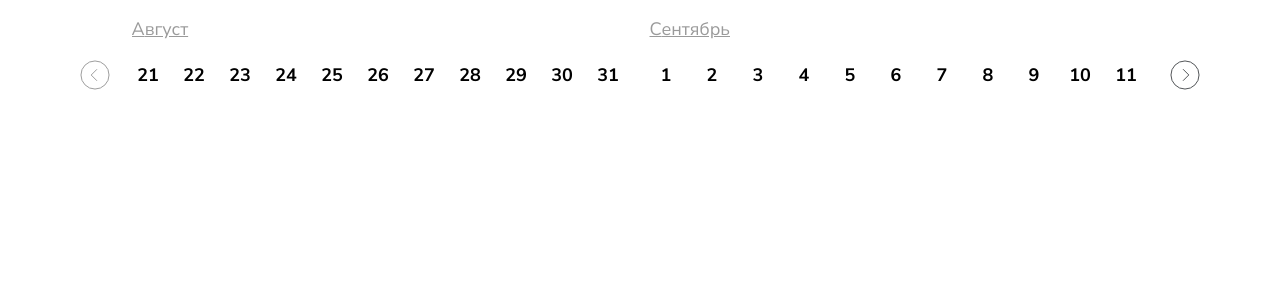
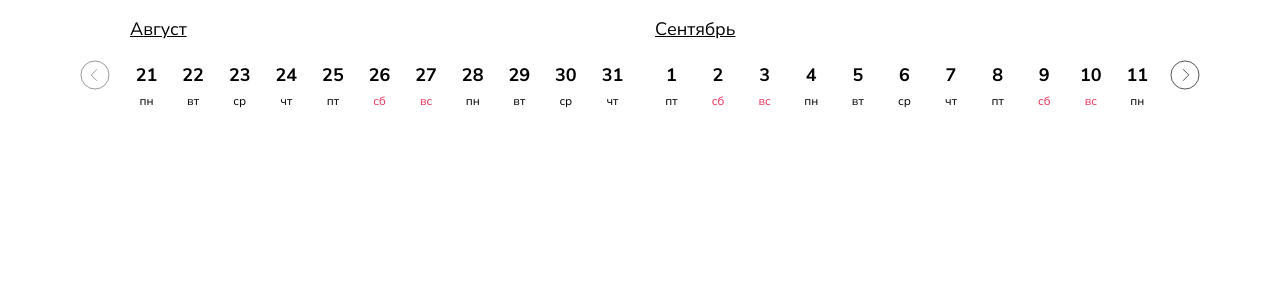
Before and after one commit to by-the-ticket-take-the-ride/frontend, a React (Create React App) app: page / in a window 1280 px wide. Shown: the top 300 px of the page. Built offline with nearby package versions, Linux system fonts and the light colour scheme.

Commit message:
fix: исправила некорректное отображение дней недели

```diff
--- a/src/components/Calendar/Calendar.css
+++ b/src/components/Calendar/Calendar.css
@@ -7,32 +7,61 @@
 
 .calendar__container {
   display: flex;
-  max-width: 1017px;
+  max-width: 1020px;
   position: relative;
   overflow: hidden;
   margin: auto;
-  /* width: calc(39 * 33px); */
+  background-color: rgba(255, 255, 255, 0.2);
+  border-radius: 10px;
+  /* width: calc(22 * 54px); */
 }
+
+.calendar__container::before {
+  content: "";
+  position: absolute;
+  top: -10px;
+  left: -10px;
+  right: -10px;
+  bottom: -10px;
+  background-color: rgba(255, 255, 255, 0.2);
+  filter: blur(10px);
+  z-index: -1;
+  border-radius: 20px; /* Радиус в два раза больше, чтобы учесть размытие и наложение */
+}
+
+/* .calendar__container::before {
+  left: 0;
+}
+
+.calendar__container::after {
+  right: 0;
+} */
 
 .dates-visible {
   display: flex;
   transition: transform 0.5s ease;
-  width: calc(22 * 54px);
+  width: 100%;
+  /* width: calc(22 * 54px); */
   /* overflow: hidden; */
 }
 
 .arrow {
-  /* display: flex;
-  align-items: center;
-  justify-content: center; */
   width: 30px;
   height: 30px;
   cursor: pointer;
   color: #9A9A9A;
   position: absolute;
-  top: 83%;
+  top: 68%;
   transform: translateY(-50%);
   z-index: 1;
+}
+
+.arrow::after {
+  background: linear-gradient(to right, rgb(255, 255, 255) 0%, rgb(255, 255, 255) 38.67%, rgba(255, 255, 255, 0) 100%);
+}
+
+.arrow:hover {
+  opacity: 0.8;
 }
 
 .arrow-left {
@@ -42,3 +71,13 @@
 .arrow-right {
   right: 0;
 }
+
+.disabled {
+  cursor: not-allowed;
+  color: #9A9A9A;
+  opacity: 0.6;
+}
+
+.disabled:hover {
+  opacity: 0.6;
+}
--- a/src/components/Calendar/Calendar.jsx
+++ b/src/components/Calendar/Calendar.jsx
@@ -8,7 +8,7 @@ import arrow_right from '../../assets/images/icon-arrow-right.svg';
 
 function Calendar() {
   const defaultProps = {
-    weekDays: ['пн', 'вт', 'ср', 'чт', 'пт', 'сб', 'вс'],
+    weekDays: ['вс', 'пн', 'вт', 'ср', 'чт', 'пт', 'сб'],
     months: ['Январь', 'Февраль', 'Март', 'Апрель', 'Май', 'Июнь', 'Июль', 'Август', 'Сентябрь', 'Октябрь', 'Ноябрь', 'Декабрь'],
   }
 
@@ -23,7 +23,7 @@ function Calendar() {
 
   const currentDayIndex = currentDate.day();
 
-  const monthsToShow = 15; // Количество месяцев для отображения
+  const monthsToShow = 12; // Количество месяцев для отображения
 
   const [selectedDay, setSelectedDay] = useState({});
 
@@ -34,14 +34,23 @@ function Calendar() {
     }));
   };
 
-  const [visibleDays, setVisibleDays] = useState(10);
+  const [visibleDays, setVisibleDays] = useState(11);
+
+  const [canScrollPrev, setCanScrollPrev] = useState(false);
+  const [canScrollNext, setCanScrollNext] = useState(true); // Начальное значение true, так как начинаем с первого месяца
 
   const handleNextClick = () => {
-    setVisibleDays(prev => prev + 10); // Limit to the total number of days
+    const newVisibleDays = visibleDays + 11;
+    setVisibleDays(newVisibleDays);
+    setCanScrollPrev(true); // Можно листать назад
+    setCanScrollNext(currentMonthIndex + (newVisibleDays / 30) < monthsToShow - 1); // Можно листать вперёд, если есть ещё месяцы для отображения
   };
 
   const handlePrevClick = () => {
-    setVisibleDays(prev => Math.max(prev - 10, 10)); // Minimum of 10 visible days
+    const newVisibleDays = Math.max(visibleDays - 11, 11);
+    setVisibleDays(newVisibleDays);
+    setCanScrollNext(true); // Можно листать вперёд
+    setCanScrollPrev(newVisibleDays > 11); // Можно листать назад, если остались месяцы для отображения
   };
 
   const calendar = [];
@@ -69,17 +78,15 @@ function Calendar() {
 
   return (
     <div className="calendar">
-      <img className="arrow arrow-left" src={arrow_left} alt='Стрелка влево' onClick={handlePrevClick}/>
+      <img className={`arrow arrow-left ${canScrollPrev ? "" : "disabled"}`} src={arrow_left} alt='Стрелка влево' onClick={canScrollPrev ? handlePrevClick : null}/>
       <div className="calendar__container">
-        <div className="dates-visible" style={{ transform: `translateX(-${(visibleDays - 10) * 54}px)` }}>
+        <div className="dates-visible" style={{ transform: `translateX(-${(visibleDays - 11) * 47.6}px)` }}>
         {calendar}
         </div>
       </div>
-      <img className="arrow arrow-right" src={arrow_right} alt='Стрелка вправо' onClick={handleNextClick}/>
+      <img className={`arrow arrow-right ${canScrollNext ? "" : "disabled"}`} src={arrow_right} alt='Стрелка вправо' onClick={canScrollNext ? handleNextClick : null}/>
     </div>
   );
-
-
 }
 
 export default Calendar;
--- a/src/components/Calendar/Month/Month.css
+++ b/src/components/Calendar/Month/Month.css
@@ -1,5 +1,9 @@
 .month {
-  margin-right: 25px;
+  margin-right: 26px;
+}
+
+.month:last-of-type {
+  margin-right: 0;
 }
 
 .month__name {
@@ -10,7 +14,6 @@
   margin-bottom: 20px;
   cursor: pointer;
   max-width: 80px;
-  color: #9A9A9A;
   text-decoration: underline;
   position: sticky;
   top: 0;
@@ -32,10 +35,10 @@
   display: flex;
   flex-direction: column;
   text-align: center;
-  margin-right: 13px;
+  margin-right: 13.6px;
   cursor: pointer;
   width: 33px;
-  height: 30px;
+  /* height: 30px; */
 }
 
 .date:last-of-type {
--- a/src/components/Calendar/Month/Month.jsx
+++ b/src/components/Calendar/Month/Month.jsx
@@ -6,15 +6,18 @@ function Month({ monthIndex, daysToShow, selectedDay, handleDayClick, weekDays,
   const monthInfo = moment().add(monthIndex, 'months');
   const monthName = monthInfo.format('MMMM');
 
+  const firstDayOfMonth = moment(monthInfo).startOf('month');
+  const firstDayOfWeekIndex = firstDayOfMonth.day();
+
   return (
     <div className='month'>
       <p className="month__name">{monthName}</p>
       <div className='dates'>
-        {daysToShow.map((day, index) => (
+        {daysToShow?.map((day, index) => (
           <div key={index} className='date' onClick={() => handleDayClick(monthIndex, day)}>
             <span className={`date__day ${day === selectedDay ? 'date__selected' : ''}`}>{day}</span>
-            <span className={`date__weekday ${weekDays[((currentDayIndex + 1) + index) % 7] === 'сб' || weekDays[((currentDayIndex + 1) + index) % 7] === 'вс' ? 'date__weekend' : ''}`}>
-              {weekDays[((currentDayIndex + 1) + index) % 7]}
+            <span className={`date__weekday ${weekDays[(day + firstDayOfWeekIndex - 1) % 7] === 'сб' || weekDays[(day + firstDayOfWeekIndex - 1) % 7] === 'вс' ? 'date__weekend' : ''}`}>
+              {weekDays[(day + firstDayOfWeekIndex - 1) % 7]}
             </span>
           </div>
         ))}
```
Also changed, not shown: src/assets/images/icon-arrow-left.svg.
